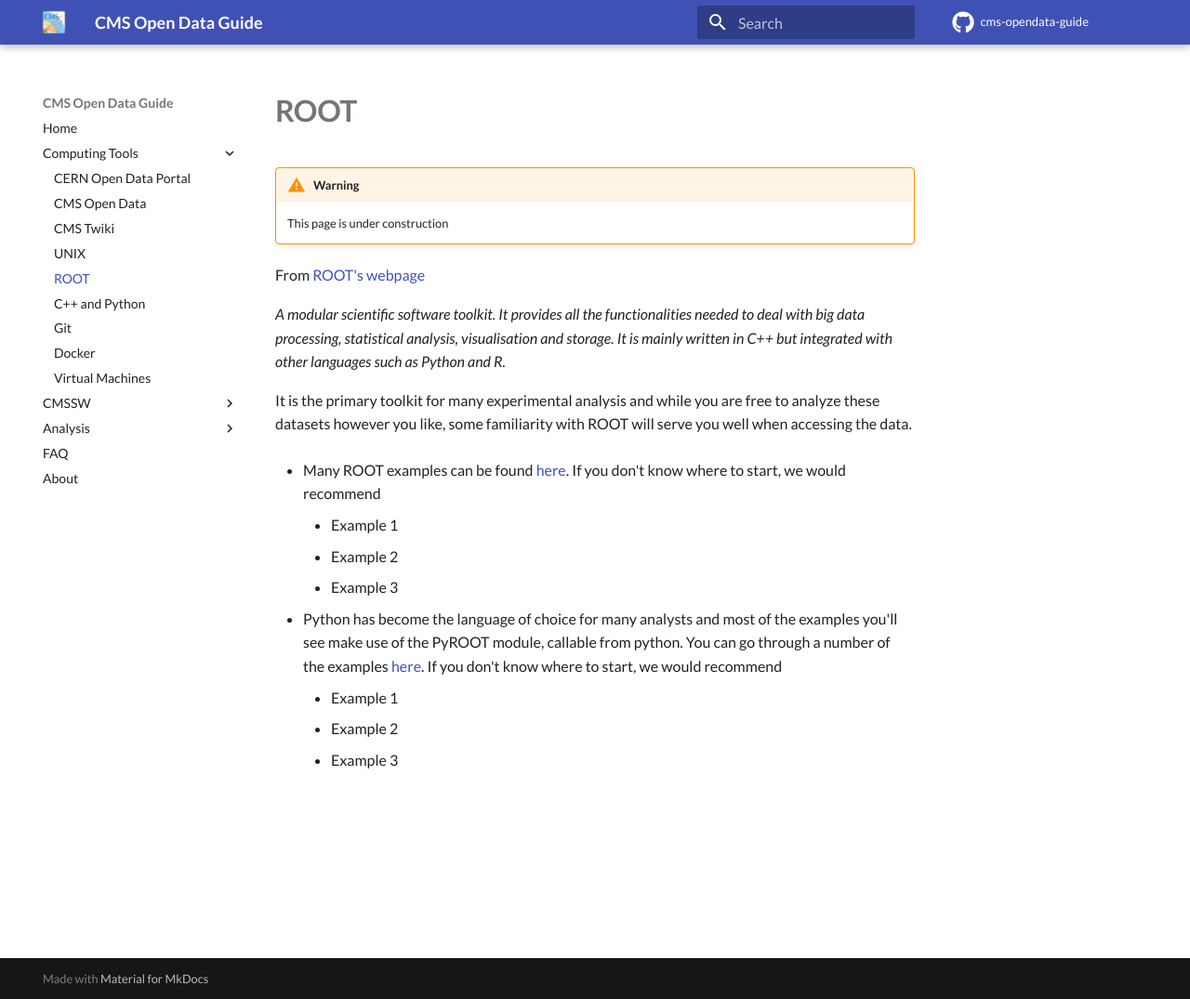
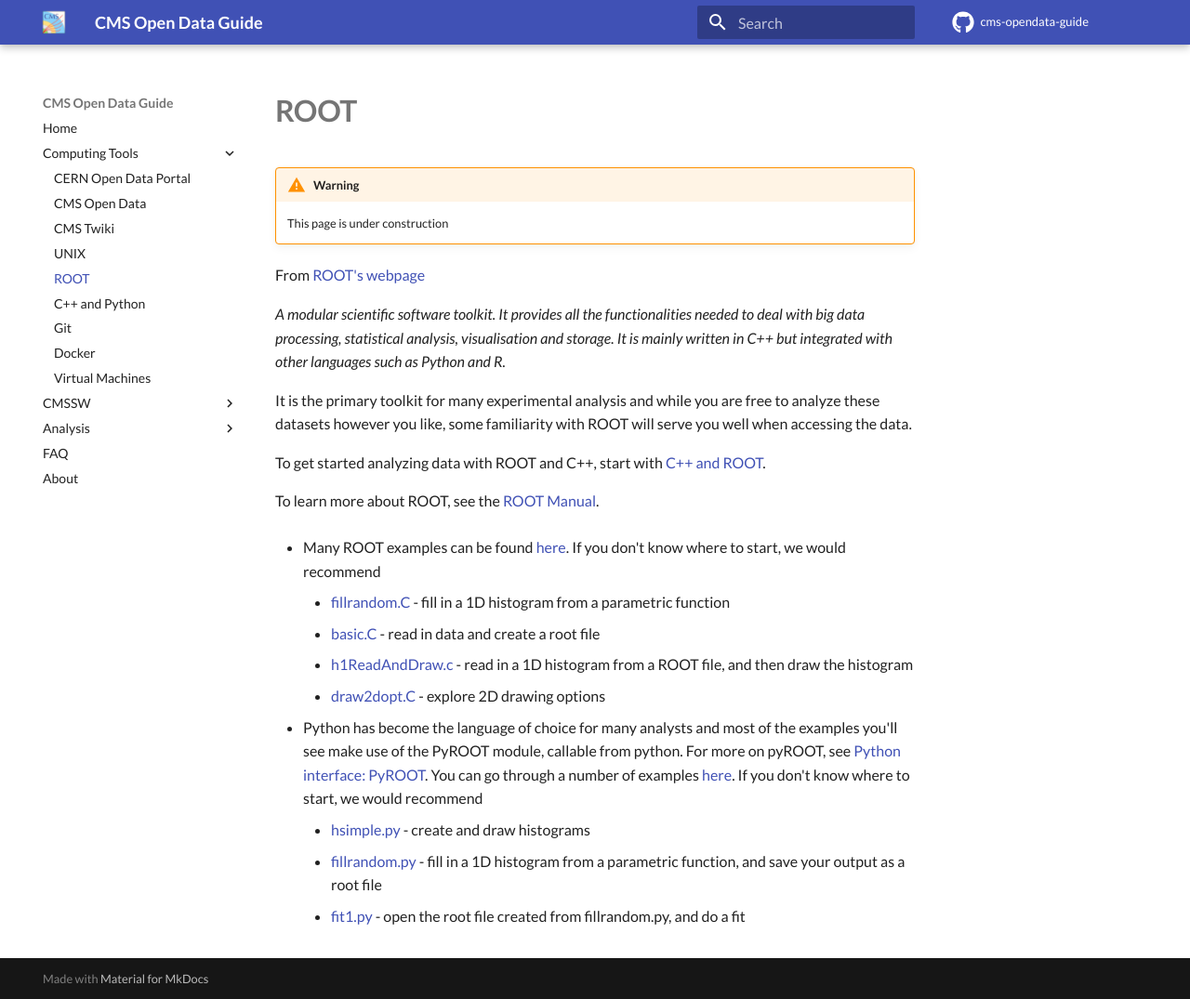
Before and after one commit to cernopendata/cms-opendata-guide, an MkDocs documentation site: the page built from docs/tools/root.md, in a window 1280 px wide and 1075 px high. Shown: the whole window at 93% size. Built offline with MkDocs 1.6.1 and Material for MkDocs 9.7.7, drawn with Linux system fonts in a browser that asks for light colours; comment, search, counter and statistics services are not loaded.

Commit message:
update root page

```diff
--- a/docs/tools/root.md
+++ b/docs/tools/root.md
@@ -14,16 +14,19 @@
 free to analyze these datasets however you like, some familiarity with
 ROOT will serve you well when accessing the data.
 
-* Many ROOT examples can be found [here](https://root.cern/doc/master/group__Tutorials.html>).
-If you don't know where to start, we would recommend
-    * Example 1
-    * Example 2
-    * Example 3
+To get started analyzing data with ROOT and C++, start with [C++ and ROOT](https://cms-opendata-workshop.github.io/workshop2021-lesson-preexercise-cpp-and-root/).
+
+To learn more about ROOT, see the [ROOT Manual](https://root.cern/manual/basics/).
+
+* Many ROOT examples can be found [here](https://root.cern/tutorials/). If you don't know where to start, we would recommend
+    * [fillrandom.C](https://root.cern/doc/master/fillrandom_8C.html) - fill in a 1D histogram from a parametric function
+    * [basic.C](https://root.cern/doc/master/basic_8C.html) - read in data and create a root file
+    * [h1ReadAndDraw.c](https://root.cern/doc/master/h1ReadAndDraw_8C.html) - read in a 1D histogram from a ROOT file, and then draw the histogram
+    * [draw2dopt.C](https://root.cern/doc/master/draw2dopt_8C.html) - explore 2D drawing options
 
 * Python has become the language of choice for many analysts and most of the examples
-  you'll see make use of the PyROOT module, callable from python. You can go through
-  a number of the examples [here](https://root.cern.ch/doc/master/group__tutorial__pyroot.html).
+  you'll see make use of the PyROOT module, callable from python. For more on pyROOT, see [Python interface: PyROOT](https://root.cern/manual/python/). You can go through a number of examples [here](https://root.cern.ch/doc/master/group__tutorial__pyroot.html).
   If you don't know where to start, we would recommend
-    * Example 1
-    * Example 2
-    * Example 3
+    * [hsimple.py](https://root.cern.ch/doc/master/hsimple_8py.html) - create and draw histograms
+    * [fillrandom.py](https://root.cern.ch/doc/master/pyroot_2fillrandom_8py.html) - fill in a 1D histogram from a parametric function, and save your output as a root file
+    * [fit1.py](https://root.cern.ch/doc/master/fit1_8py.html) - open the root file created from fillrandom.py, and do a fit
```
